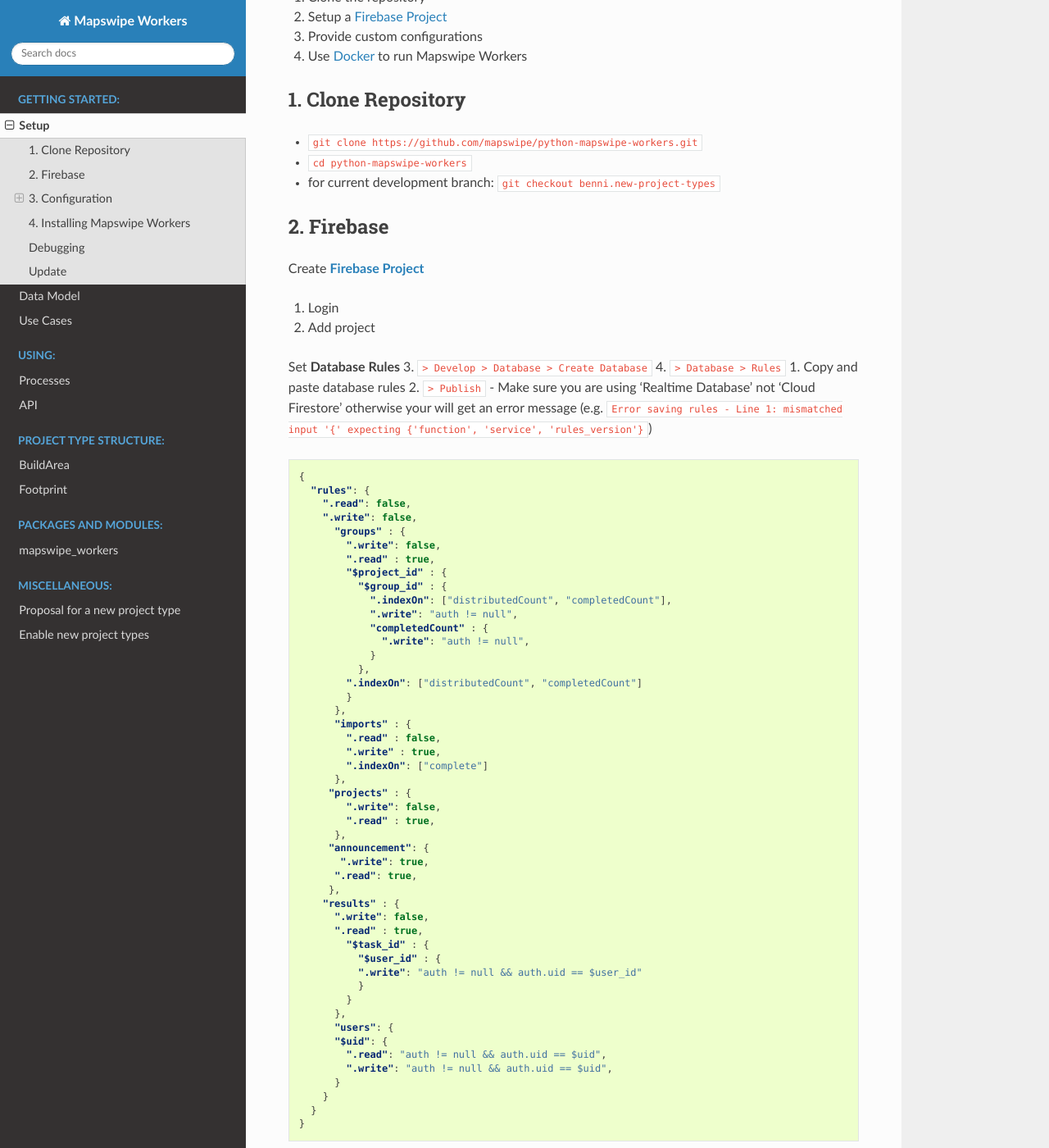
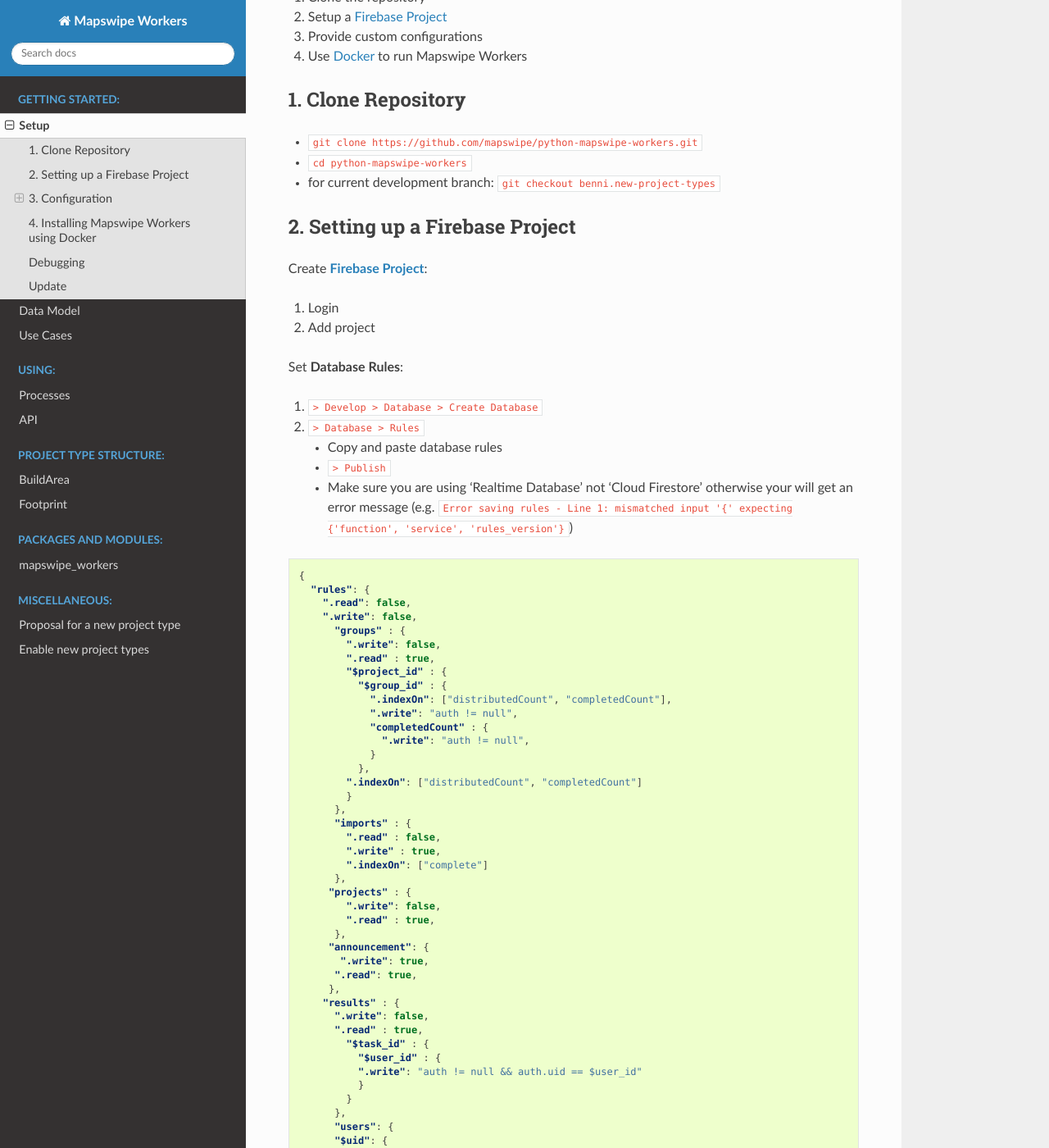
Before and after one commit to mapswipe/python-mapswipe-workers, a Sphinx documentation site: the page built from docs/setup.md, in a window 1280 px wide and 1400 px high, scrolled down 223 px. Shown: the whole window at 82% size. Built offline with Sphinx 7.4.7 and the Read the Docs theme 2.0.0, drawn with Linux system fonts in a browser that asks for light colours; some of the changed text lies outside the part shown.

Commit message:
Updated documentation

````diff
--- a/docs/setup.md
+++ b/docs/setup.md
@@ -14,17 +14,17 @@
 - for current development branch: `git checkout benni.new-project-types`
 
 
-## 2. Firebase
+## 2. Setting up a Firebase Project
 
-Create [**Firebase Project**](https://firebase.google.com/)
+Create [**Firebase Project**](https://firebase.google.com/):
 1. Login
 2. Add project
 
-Set **Database Rules**
-3. `> Develop > Database > Create Database`
-4. `> Database > Rules`
-    1. Copy and paste database rules
-    2. `> Publish`
+Set **Database Rules**:
+1. `> Develop > Database > Create Database`
+2. `> Database > Rules`
+    - Copy and paste database rules
+    - `> Publish`
     - Make sure you are using 'Realtime Database' not 'Cloud Firestore' otherwise your will get an error message (e.g. `Error saving rules - Line 1: mismatched input '{' expecting {'function', 'service', 'rules_version'}`)
 
 ```json
@@ -78,10 +78,10 @@
 }
 ```
 
-Get **Web API Key**
+Get **Web API Key**:
 - `> Settings > Project settings > General`
 
-Download **Service Account Key**
+Download **Service Account Key**:
 - `> Settings > Project settings > Service accounts > Firebase Admin SDK > Generate new private key`
 - Put the downloaded Firebase Service Account Key into the folder `cfg` of the cloned Mapswipe Workers Project.
 
@@ -95,14 +95,14 @@
 
 <!-- TODO -->
 
-**Change**
+**Change**:
 - line 2: `"psql":{` to `"dev_psql":{`
 - line 9: `"firebase":{` to `"dev_firebase":{`
 
-**postgres**
+**postgres**:
 - provide usename und password for postgres
 
-**firebase**
+**firebase**:
 - provide configurations for your Firebase instance
 - for example:
 ```cfg
@@ -130,19 +130,19 @@
 
 <!-- TODO -->
 
-**Change service > postgres > ports**
+**Change service > postgres > ports**:
 - line 16: `"5432:5432"` to `"5433:5432"`
 
 
-## 4. Installing Mapswipe Workers
+## 4. Installing Mapswipe Workers using Docker
 
-Start the **Docker Daemon**
+Start the **Docker Daemon**:
 - `systemctl start docker`
 
-Run **Docker Compose**
+Run **Docker Compose**:
 - `docker-compose up -d`
 
-Usefull **Docker Commands**
+Usefull **Docker Commands**:
 - `docker ps -a`: list all containers and check status
 - `docker image ls`: list all docker images
 - `docker-compose build --no-cache import`: rebuild the image for a specific container (here: import), e.g. after changing some settings like `sleep_time`
@@ -153,7 +153,7 @@
 
 ## Debugging
 
-**Where can I find the logs?**
+**Where can I find the logs?**:
 - `docker logs import`
 - logs folder
 
--- a/docs/source/mapswipe_workers.basic.rst
+++ b/docs/source/mapswipe_workers.basic.rst
@@ -8,6 +8,11 @@
 --------------------------------------------
 
 .. automodule:: mapswipe_workers.basic.BaseFunctions
+    :members:
+    :undoc-members:
+    :show-inheritance:
+
+.. autofunction:: mapswipe_workers.basic.BaseFunctions
     :members:
     :undoc-members:
     :show-inheritance:
````
